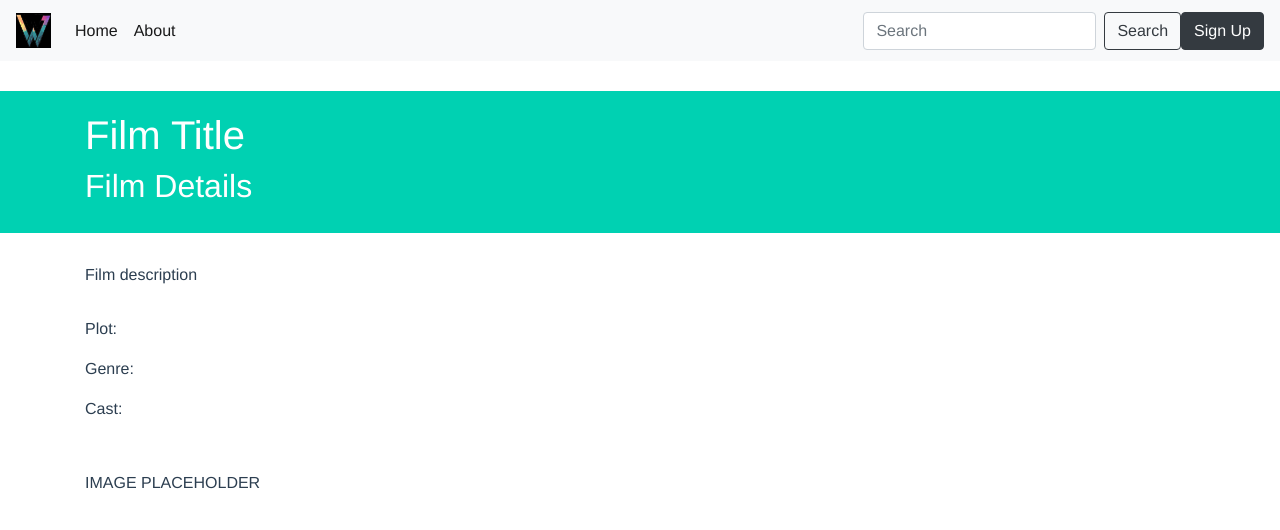
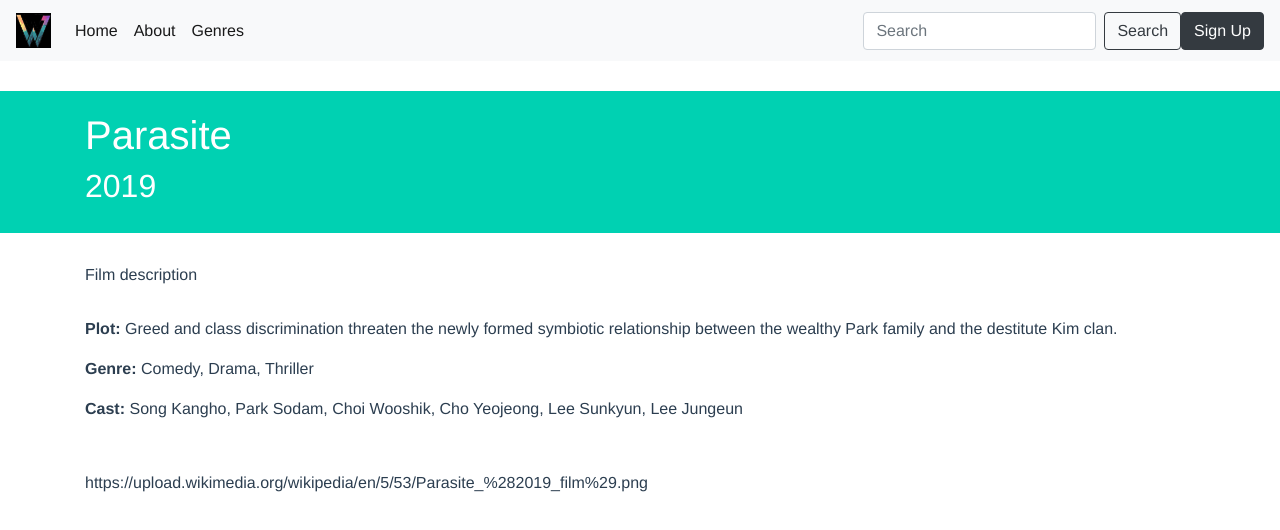
Before and after one commit to Tumbraegel/Watchtower, a Vue app in the folder client/: page /film/1 in a window 1280 px wide. Shown: the top 530 px of the page. Built offline with nearby package versions, Linux system fonts and the light colour scheme.

Commit message:
added dynamic dummy data for frontend

```diff
--- a/client/src/components/FilmList.vue
+++ b/client/src/components/FilmList.vue
@@ -30,7 +30,8 @@ export default {
           description: 'Greed and class discrimination threaten the newly formed symbiotic relationship between the wealthy Park family and the destitute Kim clan.',
           release: '2019',
           duration: '2h 12min',
-          cast: 'Song Kangho, Park Sodam, Choi Wooshik, Cho Yeojeong, Lee Sunkyun, Lee Jungeun'
+          cast: 'Song Kangho, Park Sodam, Choi Wooshik, Cho Yeojeong, Lee Sunkyun, Lee Jungeun',
+          image: 'https://upload.wikimedia.org/wikipedia/en/5/53/Parasite_%282019_film%29.png'
         },
         {
           id: 2,
@@ -39,7 +40,8 @@ export default {
           description: 'On an isolated island in Brittany at the end of the eighteenth century, a female painter is obliged to paint a wedding portrait of a young woman. ',
           release: '2019',
           duration: '2h 02min',
-          cast: ' Noémie Merlant, Adèle Haenel, Luàna Bajrami'
+          cast: ' Noémie Merlant, Adèle Haenel, Luàna Bajrami',
+          image: 'https://upload.wikimedia.org/wikipedia/en/c/cb/Portrait_of_a_Lady_on_Fire.jpg'
         },
         {
           id: 3,
@@ -48,7 +50,8 @@ export default {
           description: 'T\'Challa, heir to the hidden but advanced kingdom of Wakanda, must step forward to lead his people into a new future and must confront a challenger from his country\'s past.',
           release: '2018',
           duration: '2h 14min',
-          cast: 'Chadwick Boseman, Michael B. Jordan, Lupita Nyong\'o'
+          cast: 'Chadwick Boseman, Michael B. Jordan, Lupita Nyong\'o',
+          image: 'https://upload.wikimedia.org/wikipedia/en/0/0c/Black_Panther_film_poster.jpg'
         }
       ]
     }
--- a/client/src/components/partials/FilmCard.vue
+++ b/client/src/components/partials/FilmCard.vue
@@ -2,7 +2,7 @@
 <div class="card mb-3" style="max-width: 540px;">
   <div class="row no-gutters">
     <div class="col-md-4">
-      <img src="#" class="card-img" alt="...">
+      <img src="../../assets/film-1.jpg" class="card-img" alt="Film XYZ">
     </div>
     <div class="col-md-8">
       <div class="card-body">
@@ -24,5 +24,8 @@
 </script>
 
 <style scoped>
-
+.card-img {
+    height: 15rem;
+    object-fit: cover;
+}
 </style>
--- a/client/src/components/partials/Nav.vue
+++ b/client/src/components/partials/Nav.vue
@@ -14,6 +14,9 @@
         </li>
         <li class="nav-item active">
             <router-link to="/about" class="nav-link">About</router-link>
+        </li>
+        <li class="nav-item active">
+            <router-link to="/genres" class="nav-link">Genres</router-link>
         </li>
         </ul>
         <form class="form-inline my-2 my-lg-0">
--- a/client/src/views/Film.vue
+++ b/client/src/views/Film.vue
@@ -3,22 +3,22 @@
     <section class="film-banner">
         <div class="container">
           <h1 class="title">
-            Film Title
+            {{ film.title }}
           </h1>
           <h2 class="subtitle ">
-            Film Details
+            {{ film.release }}
           </h2>
         </div>
     </section>
     <section class="film-content">
       <div class="container">
         <p class="description">Film description</p>
-        <p class="">Plot:</p>
-        <p class="">Genre:</p>
-        <p class="">Cast:</p>
+        <p class=""><strong>Plot: </strong>{{ film.description }}</p>
+        <p class=""><strong>Genre: </strong>{{ film.genre }}</p>
+        <p class=""><strong>Cast: </strong>{{ film.cast }}</p>
         <div class="film-image">
           <div class="">
-            IMAGE PLACEHOLDER
+            {{ film.image }}
           </div>
         </div>
       </div>
@@ -28,6 +28,49 @@
 
 <script>
   export default {
+    name: 'Film',
+    data() {
+      return {
+        films: [
+          {
+          id: 1,
+          title: 'Parasite',
+          genre: 'Comedy, Drama, Thriller',
+          description: 'Greed and class discrimination threaten the newly formed symbiotic relationship between the wealthy Park family and the destitute Kim clan.',
+          release: '2019',
+          duration: '2h 12min',
+          cast: 'Song Kangho, Park Sodam, Choi Wooshik, Cho Yeojeong, Lee Sunkyun, Lee Jungeun',
+          image: 'https://upload.wikimedia.org/wikipedia/en/5/53/Parasite_%282019_film%29.png'
+        },
+        {
+          id: 2,
+          title: 'Portrait of a Lady on Fire',
+          genre: 'Drama, Romance',
+          description: 'On an isolated island in Brittany at the end of the eighteenth century, a female painter is obliged to paint a wedding portrait of a young woman. ',
+          release: '2019',
+          duration: '2h 02min',
+          cast: ' Noémie Merlant, Adèle Haenel, Luàna Bajrami',
+          image: 'https://upload.wikimedia.org/wikipedia/en/c/cb/Portrait_of_a_Lady_on_Fire.jpg'
+        },
+        {
+          id: 3,
+          title: 'Black Panther',
+          genre: 'Action, Adventure, Sci-Fi',
+          description: 'T\'Challa, heir to the hidden but advanced kingdom of Wakanda, must step forward to lead his people into a new future and must confront a challenger from his country\'s past.',
+          release: '2018',
+          duration: '2h 14min',
+          cast: 'Chadwick Boseman, Michael B. Jordan, Lupita Nyong\'o',
+          image: 'https://upload.wikimedia.org/wikipedia/en/0/0c/Black_Panther_film_poster.jpg'
+        }
+        ],
+        film: {}
+      }
+    },
+    created() {
+    const ID = Number(this.$route.params.id);
+    let film = this.films.find(film => film.id === ID);
+    this.film = film;
+  }
   }
 </script>
 
--- a/client/src/views/Home.vue
+++ b/client/src/views/Home.vue
@@ -1,4 +1,3 @@
-<!-- https://auth0.com/blog/beginner-vuejs-tutorial-with-user-login -->
 <template>
   <div class="home">
     <div class="container">
```
